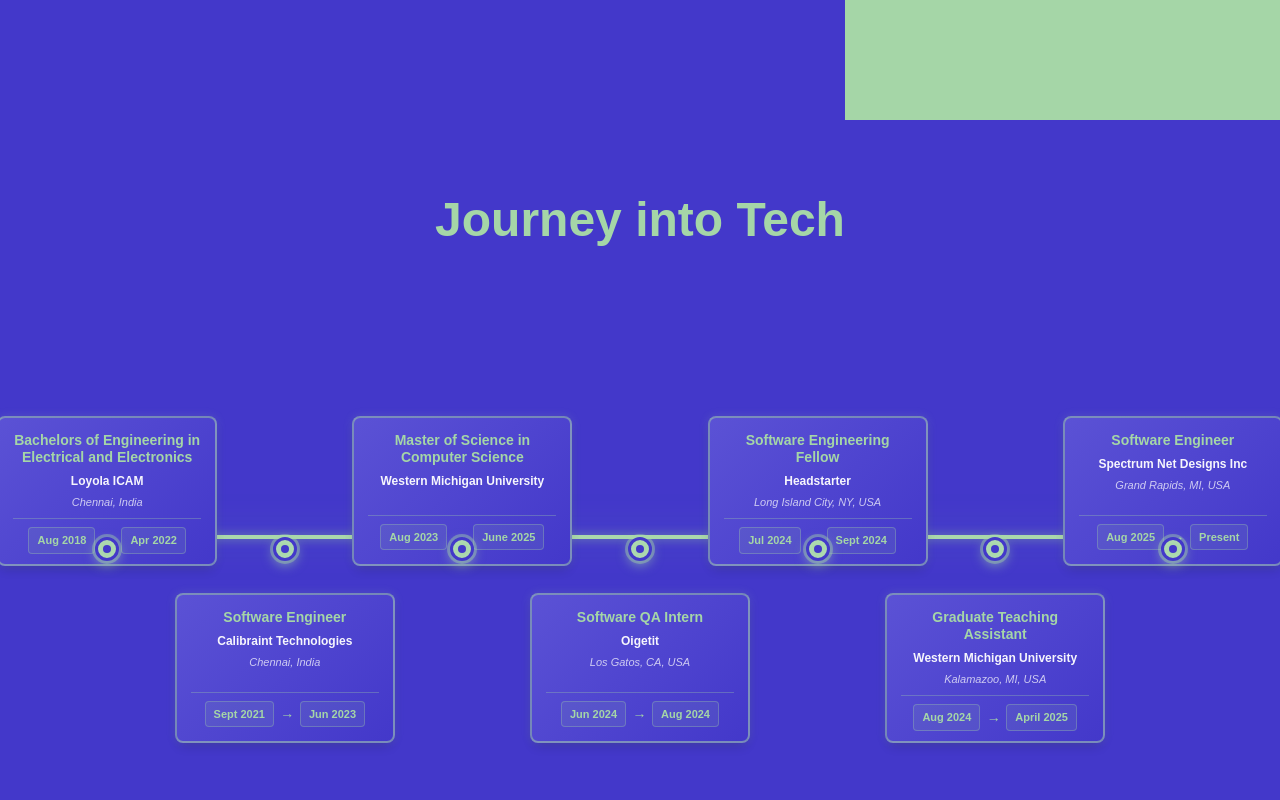
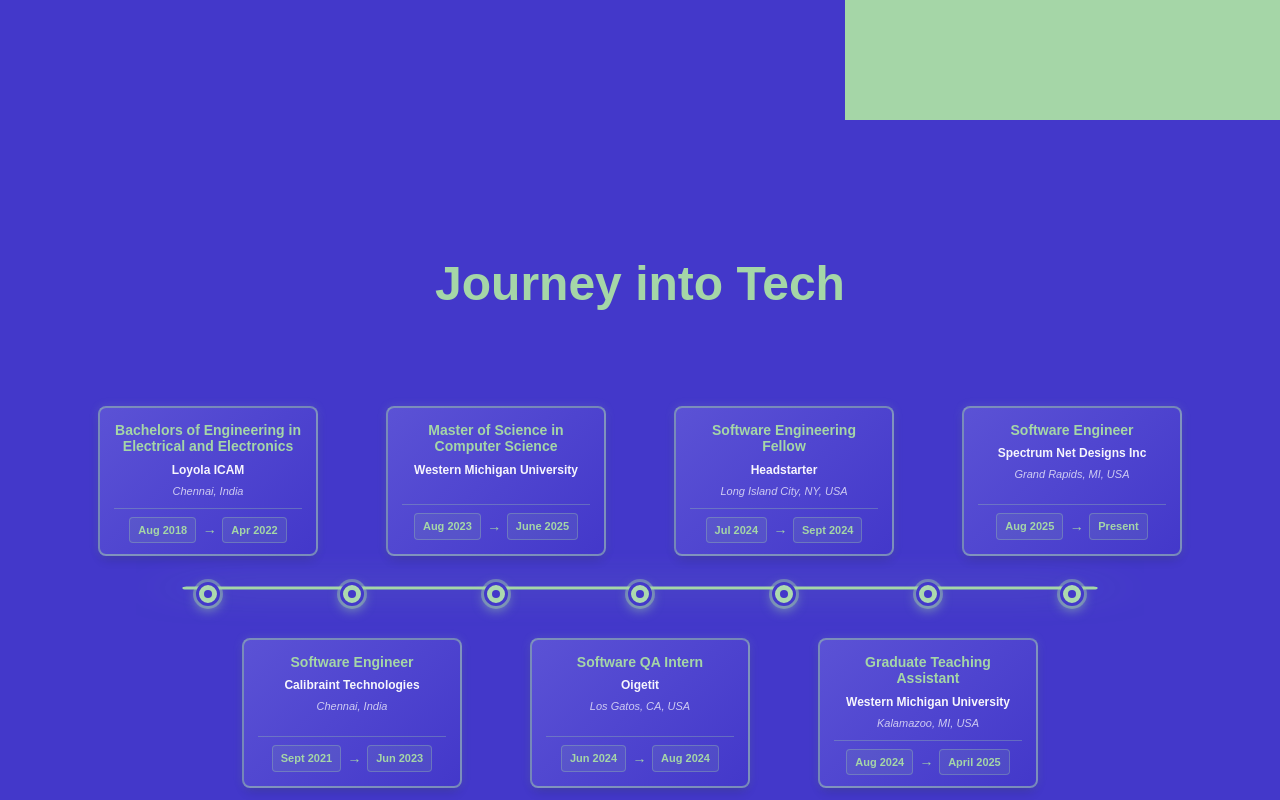
Before and after one commit to Praneetha35/portfolio-2.o, a Next.js app: page / in a window 1280 px wide. Shown: the part 680-1480 px from the top of the page. Built offline with nearby package versions, Linux system fonts and the light colour scheme.

Commit message:
updated experience styles

```diff
--- a/app/page.module.css
+++ b/app/page.module.css
@@ -225,30 +225,26 @@
   }
 }
 
-/* Journey into Tech Section - Zig-Zag Route Map */
 .journeySection {
-  padding-top: 4rem;
-  padding-bottom: 4rem;
-  padding-left: 1.5rem;
-  padding-right: 1.5rem;
   position: relative;
   z-index: 10;
   background: #4338CA;
   overflow: hidden;
+  padding: 8rem 8.5rem;
 }
 
 .journeyTitle {
   font-size: 2.5rem;
   font-weight: 800;
   text-align: center;
-  margin-bottom: 3rem;
+  margin-bottom: 2rem;
   color: #a5d6a7;
 }
 
 @media (min-width: 768px) {
   .journeyTitle {
     font-size: 3rem;
-    margin-bottom: 3.5rem;
+    margin-bottom: 2.5rem;
   }
 }
 
@@ -262,16 +258,16 @@
 .routeMap {
   position: relative;
   width: 100%;
-  height: 400px;
-  min-height: 400px;
-  padding: 2rem 1rem;
+  height: 350px;
+  min-height: 350px;
+  padding: 1.5rem 1rem;
 }
 
 @media (min-width: 768px) {
   .routeMap {
-    height: 450px;
-    min-height: 450px;
-    padding: 2.5rem 1.5rem;
+    height: 380px;
+    min-height: 380px;
+    padding: 2rem 1.5rem;
   }
 }
 
@@ -279,7 +275,7 @@
   position: absolute;
   left: 5%;
   right: 5%;
-  top: 50%;
+  top: calc(55% + px);
   height: 4px;
   background: linear-gradient(to right,
     rgba(165, 214, 167, 0.3) 0%,
@@ -305,18 +301,8 @@
 }
 
 .routeLine {
-  stroke-dasharray: 4, 4;
-  animation: routeDash 20s linear infinite;
+  stroke-dasharray: none;
   filter: drop-shadow(0 0 4px rgba(165, 214, 167, 0.6));
-}
-
-@keyframes routeDash {
-  0% {
-    stroke-dashoffset: 0;
-  }
-  100% {
-    stroke-dashoffset: 8;
-  }
 }
 
 .routeItems {
@@ -421,7 +407,7 @@
   }
 
   .routeCardTop {
-    margin-top: -145px;
+    margin-top: -200px;
   }
 
   .routeCardBottom {
@@ -578,7 +564,7 @@
   }
 
   .routeCardBottom {
-    margin-top: 1.25rem;
+    margin-top: 1.5rem;
   }
 
   .routeCardContent {
--- a/app/page.tsx
+++ b/app/page.tsx
@@ -8,9 +8,9 @@
 export default function Home() {
   const [clickedBubble, setClickedBubble] = useState<number | null>(null);
   const [bubblePositions] = useState([
-    { x: 85, y: 15, delay: 0, size: 180 }, // Top right (not too corner)
-    { x: 5, y: 50, delay: 0.5, size: 200 }, // Left side
-    { x: 90, y: 85, delay: 1, size: 190 }, // Bottom right corner
+    { x: 85, y: 15, delay: 0, size: 180 },
+    { x: 5, y: 50, delay: 0.5, size: 200 },
+    { x: 90, y: 85, delay: 1, size: 190 },
   ]);
 
   const [currentProject, setCurrentProject] = useState(0);
@@ -80,7 +80,7 @@
     if (!isDragging) return;
     e.preventDefault();
     const x = e.pageX;
-    const walk = (x - startX) * 2; // Scroll speed multiplier
+    const walk = (x - startX) * 2;
     setDragOffset(walk);
   };
 
@@ -88,7 +88,6 @@
     if (!isDragging) return;
     setIsDragging(false);
 
-    // Determine if we should change project based on drag distance
     const threshold = 100;
     if (Math.abs(dragOffset) > threshold) {
       if (dragOffset > 0 && currentProject > 0) {
@@ -182,14 +181,11 @@
 
   return (
     <div className={styles.container}>
-      {/* Abstract Geometric Shapes Background - Removed criss-cross patterns */}
       <div className={styles.backgroundPatterns}>
-        {/* Simple dotted patterns only */}
         <div className={styles.dottedPattern1}></div>
         <div className={styles.dottedPattern2}></div>
       </div>
 
-      {/* Navigation - Buttons Top Right - Static */}
       <nav className={styles.nav}>
         <div className={styles.navContainer}>
           <a href="#about" className={styles.navButton}>About</a>
@@ -200,11 +196,9 @@
         </div>
       </nav>
 
-      {/* About Me Section */}
       <section id="about" className={styles.aboutSection}>
         <div className={styles.sectionContainer}>
           <div className={styles.aboutGrid}>
-            {/* Left Section - Purple Background */}
             <div className={styles.aboutLeft}>
               <h1 className={styles.aboutTitle}>Software Engineer.</h1>
               <p className={styles.aboutDescription}>
@@ -221,7 +215,6 @@
               </div>
             </div>
 
-            {/* Circular Photo at Border - Bigger */}
             <div className={styles.profileImageContainer}>
               <div className={styles.profileImage}>
                 <Image
@@ -235,22 +228,19 @@
               </div>
             </div>
 
-            {/* Right Section - Soft Green Background */}
             <div className={styles.aboutRight}>
             </div>
           </div>
         </div>
       </section>
 
-      {/* Journey into Tech Section - Zig-Zag Route Map */}
       <section id="experience" className={`${styles.section} ${styles.journeySection}`}>
         <div className={styles.journeyContainer}>
           <h2 className={styles.journeyTitle}>Journey into Tech</h2>
           <div className={styles.routeMap}>
-            {/* SVG Path for Curved Horizontal Route */}
             <svg className={styles.routePath} viewBox="0 0 100 100" preserveAspectRatio="none">
               <path
-                d={`M 5 50
+                d={`M 5 60
                    ${journeyMilestones.slice(1).map((_, index) => {
                      const total = journeyMilestones.length;
                      const progress = (index + 1) / (total - 1);
@@ -259,34 +249,28 @@
                      const prevX = 5 + (prevProgress * 90);
                      const midX = (prevX + x) / 2;
                      const curveAmount = 3;
-                     return `Q ${midX + curveAmount} 50, ${x} 50`;
+                     return `Q ${midX + curveAmount} 60, ${x} 60`;
                    }).join(' ')}`}
                 fill="none"
                 stroke="#a5d6a7"
                 strokeWidth="0.8"
                 strokeLinecap="round"
                 strokeLinejoin="round"
-                strokeDasharray="3,3"
+                strokeDasharray="none"
                 className={styles.routeLine}
               />
             </svg>
 
-            {/* Horizontal Line Base */}
-            <div className={styles.horizontalLine}></div>
 
-            {/* Timeline Milestones */}
             <div className={styles.routeItems}>
               {journeyMilestones.map((milestone, index) => {
                 const total = journeyMilestones.length;
                 const progress = index / (total - 1);
 
-                // Single horizontal line - center position vertically
-                const y = 50;
+                const y = 60;
 
-                // Horizontal position from left to right
                 const x = 5 + (progress * 90);
 
-                // Alternate cards top and bottom
                 const isTop = index % 2 === 0;
 
                 return (
@@ -298,12 +282,10 @@
                       top: `${y}%`,
                     }}
                   >
-                    {/* Timeline Dot */}
                     <div className={styles.routeDot}>
                       <div className={styles.routeDotInner}></div>
                     </div>
 
-                    {/* Content Card */}
                     <div className={`${styles.routeCard} ${isTop ? styles.routeCardTop : styles.routeCardBottom}`}>
                       <div className={styles.routeCardContent}>
                         <h3 className={styles.routeCardTitle}>{milestone.title}</h3>
@@ -326,12 +308,10 @@
         </div>
       </section>
 
-      {/* Projects Section - Modern Carousel with Multiple Cards */}
       <section id="projects" className={`${styles.section} ${styles.projectsSection}`}>
         <div className={styles.sectionContainer}>
           <h2 className={styles.projectsTitle}>Projects</h2>
 
-          {/* Carousel Container with Drag Support */}
           <div
             className={styles.carouselContainer}
             onMouseEnter={() => setIsAutoPlaying(false)}
@@ -343,12 +323,11 @@
             onMouseMove={handleMouseMove}
             onMouseUp={handleMouseUp}
           >
-            {/* Project Cards - Show 3-4 at once */}
             <div className={styles.carouselInner}>
               {projects.map((project, index) => {
                 const offset = index - currentProject;
                 const absOffset = Math.abs(offset);
-                const isVisible = absOffset <= 2; // Show up to 3 cards (current + 2 on each side)
+                const isVisible = absOffset <= 2;
 
                 if (!isVisible) return null;
 
@@ -373,13 +352,8 @@
                       className={`${styles.projectCardContent} ${absOffset !== 0 ? styles.projectCardContentInactive : ''}`}
                     >
                       <div className={styles.projectCardInner}>
-                        {/* Title */}
                         <h3 className={styles.projectCardTitle}>{project.title}</h3>
-
-                        {/* Description */}
                         <p className={styles.projectCardDescription}>{project.description}</p>
-
-                        {/* Icons Row - No Text */}
                         <div className={styles.projectCardIcons}>
                           {project.github && (
                             <a
@@ -430,7 +404,6 @@
               })}
             </div>
 
-            {/* Navigation Dots */}
             <div className={styles.carouselDots}>
               {projects.map((_, index) => (
                 <button
@@ -446,7 +419,6 @@
               ))}
             </div>
 
-            {/* Navigation Arrows */}
             <button
               onClick={() => {
                 setCurrentProject((prev) => Math.max(0, prev - 1));
@@ -480,7 +452,6 @@
         </div>
       </section>
 
-      {/* Memories Section */}
       <section id="memories" className={`${styles.section} ${styles.memoriesSection}`}>
         <div className={styles.memoriesContainer}>
           <h2 className={styles.memoriesTitle}>Memories & Moments</h2>
@@ -491,7 +462,6 @@
                 className={`${styles.memoryCard} ${i % 2 === 0 ? styles.memoryCardEven : styles.memoryCardOdd}`}
               >
                 <div className="w-full h-full flex items-center justify-center">
-                  {/* Photo placeholder */}
                 </div>
               </div>
             ))}
@@ -499,7 +469,6 @@
         </div>
       </section>
 
-      {/* Contact Section */}
       <section id="contact" className={`${styles.section} ${styles.contactSection}`}>
         <div className={styles.sectionContainer}>
           <h2 className={styles.contactTitle}>Let's Connect</h2>
@@ -532,9 +501,8 @@
         </div>
       </section>
 
-      {/* Footer */}
       <footer className={styles.footer}>
-        <p>© 2024 Portfolio. Built with Next.js</p>
+        <p>© 2026 Portfolio. Built by Praneetha</p>
       </footer>
     </div>
   );
```
